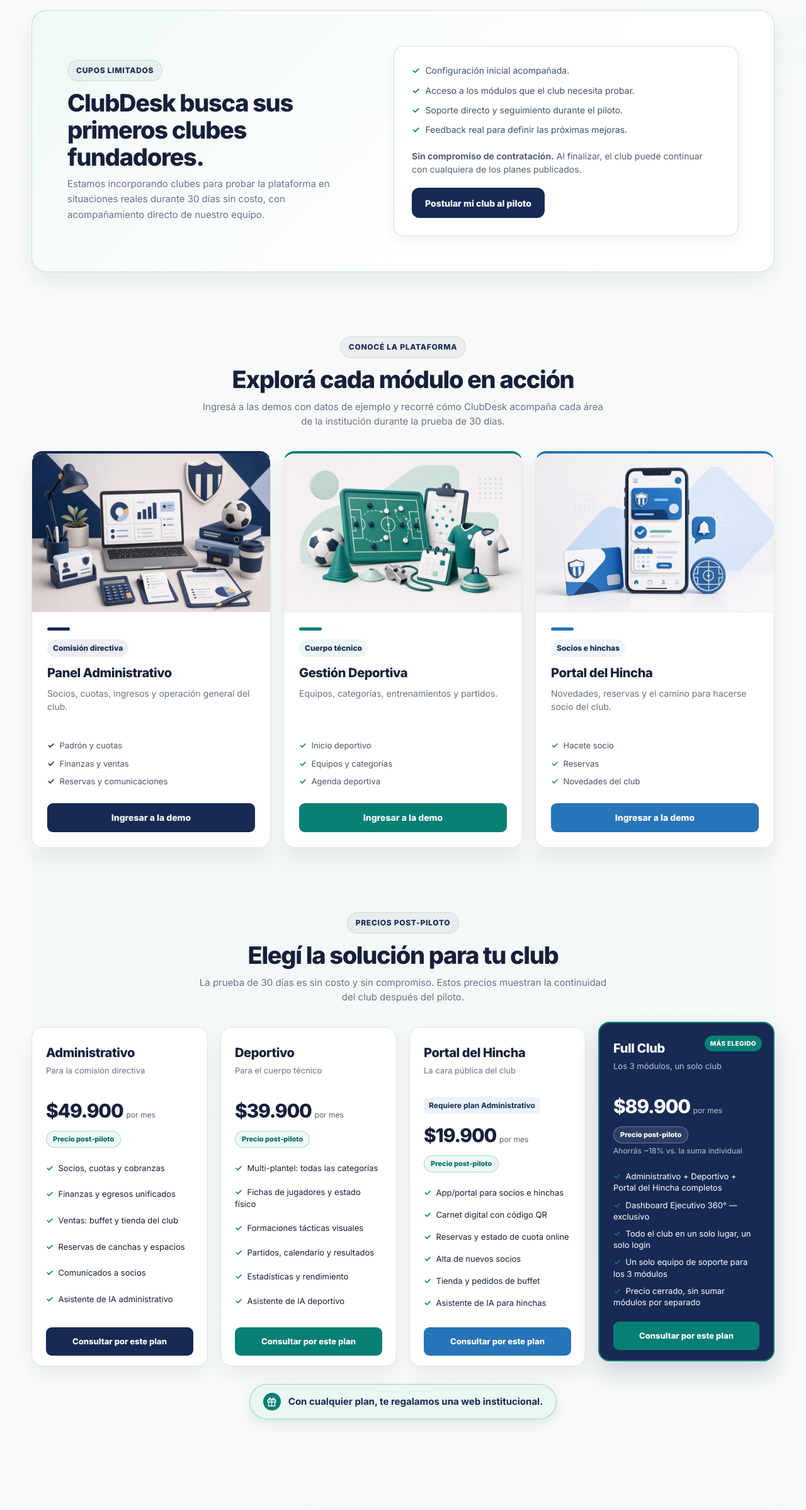
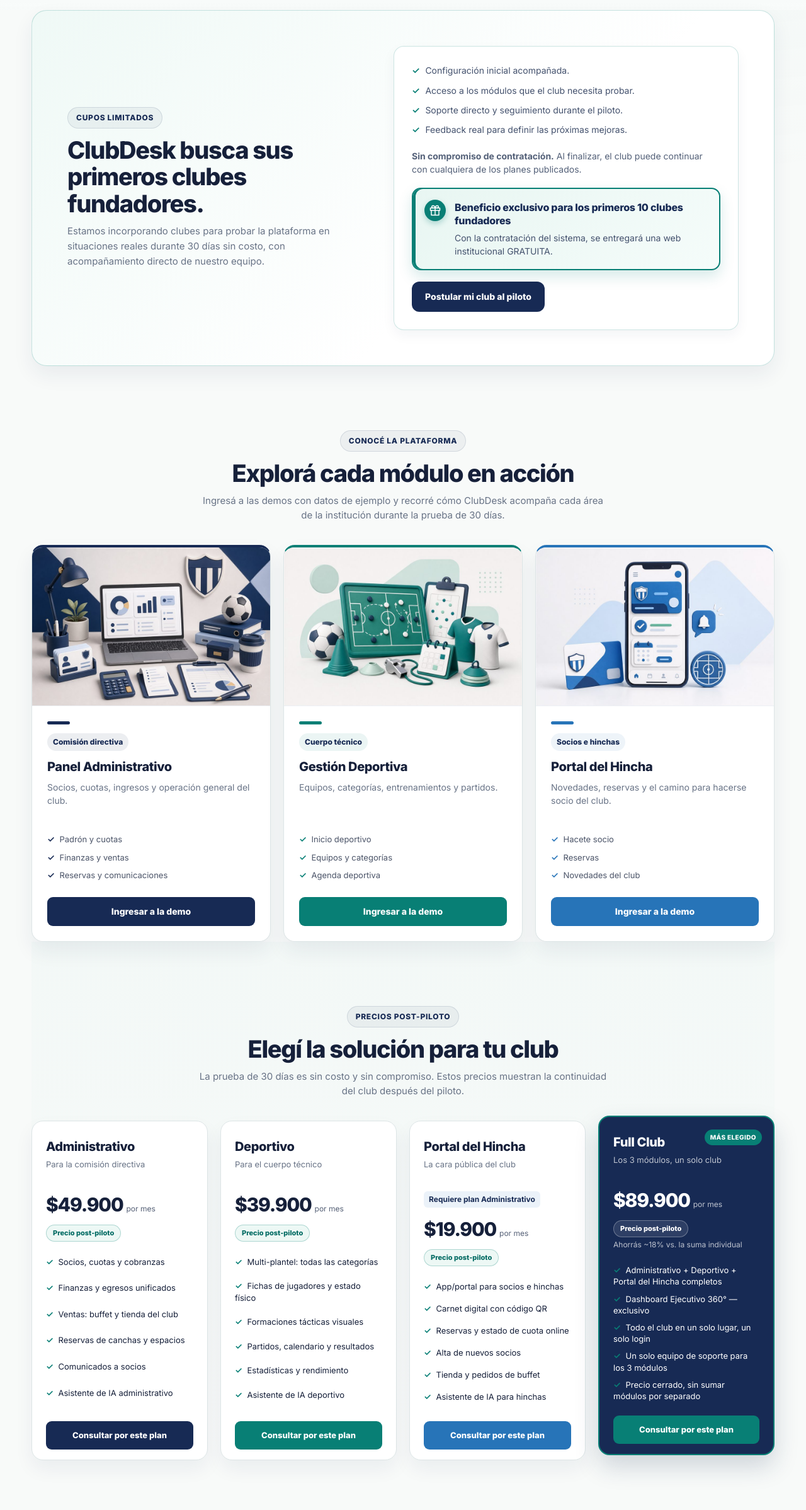
Before and after one commit to Bautistanielsen/PrototipoClubes, a React (Vite) app: page / in a window 1280 px wide. Shown: the part 1386-3783 px from the top of the page at 63% size. Built offline with nearby package versions, Linux system fonts and the light colour scheme.

Commit message:
feat: clarify founding club website offer

```diff
--- a/clubdesk-planes.html
+++ b/clubdesk-planes.html
@@ -236,7 +236,7 @@
     <p>Dejá el Excel, el WhatsApp y el cuaderno de la secretaría. Elegí el módulo que tu club necesita hoy — o llevate el combo completo.</p>
     <div class="gift-ribbon">
       <svg class="icon" viewBox="0 0 24 24" style="stroke:#a8823f; width:16px; height:16px"><path d="M20 12v9H4v-9"/><path d="M2 7h20v5H2z"/><path d="M12 22V7"/><path d="M12 7H7.5a2.5 2.5 0 0 1 0-5C11 2 12 7 12 7Z"/><path d="M12 7h4.5a2.5 2.5 0 0 0 0-5C13 2 12 7 12 7Z"/></svg>
-      <span><b>Con cualquier plan</b> te regalamos la página web institucional de tu club — la web que hoy no tenés.</span>
+      <span><b>A los 10 primeros clubes fundadores</b> les regalamos la página web institucional — la web que hoy no tienen.</span>
     </div>
   </section>
 
@@ -259,7 +259,7 @@
         <li><svg class="icon" viewBox="0 0 24 24"><path d="M20 6 9 17l-5-5"/></svg>Asistente de IA administrativo</li>
       </ul>
       <button class="cta cta-admin">Elegir Administrativo</button>
-      <div class="gift-stub"><svg class="icon" viewBox="0 0 24 24"><path d="M20 12v9H4v-9"/><path d="M2 7h20v5H2z"/><path d="M12 22V7"/></svg><span><b>Página web institucional</b> de regalo incluida</span></div>
+      <div class="gift-stub"><svg class="icon" viewBox="0 0 24 24"><path d="M20 12v9H4v-9"/><path d="M2 7h20v5H2z"/><path d="M12 22V7"/></svg><span><b>Página web institucional</b> de regalo para los 10 primeros clubes fundadores</span></div>
     </div>
 
     <div class="card">
@@ -279,7 +279,7 @@
         <li><svg class="icon" viewBox="0 0 24 24"><path d="M20 6 9 17l-5-5"/></svg>Asistente de IA deportivo</li>
       </ul>
       <button class="cta cta-deportivo">Elegir Deportivo</button>
-      <div class="gift-stub"><svg class="icon" viewBox="0 0 24 24"><path d="M20 12v9H4v-9"/><path d="M2 7h20v5H2z"/><path d="M12 22V7"/></svg><span><b>Página web institucional</b> de regalo incluida</span></div>
+      <div class="gift-stub"><svg class="icon" viewBox="0 0 24 24"><path d="M20 12v9H4v-9"/><path d="M2 7h20v5H2z"/><path d="M12 22V7"/></svg><span><b>Página web institucional</b> de regalo para los 10 primeros clubes fundadores</span></div>
     </div>
 
     <div class="card">
@@ -300,7 +300,7 @@
         <li><svg class="icon" viewBox="0 0 24 24"><path d="M20 6 9 17l-5-5"/></svg>Asistente de IA para hinchas</li>
       </ul>
       <button class="cta cta-portal">Elegir Portal</button>
-      <div class="gift-stub"><svg class="icon" viewBox="0 0 24 24"><path d="M20 12v9H4v-9"/><path d="M2 7h20v5H2z"/><path d="M12 22V7"/></svg><span><b>Página web institucional</b> de regalo incluida</span></div>
+      <div class="gift-stub"><svg class="icon" viewBox="0 0 24 24"><path d="M20 12v9H4v-9"/><path d="M2 7h20v5H2z"/><path d="M12 22V7"/></svg><span><b>Página web institucional</b> de regalo para los 10 primeros clubes fundadores</span></div>
     </div>
 
     <div class="card featured">
@@ -320,7 +320,7 @@
         <li><svg class="icon" viewBox="0 0 24 24"><path d="M20 6 9 17l-5-5"/></svg>Precio cerrado, sin sumar módulos por separado</li>
       </ul>
       <button class="cta cta-full">Elegir Full Club</button>
-      <div class="gift-stub"><svg class="icon" viewBox="0 0 24 24"><path d="M20 12v9H4v-9"/><path d="M2 7h20v5H2z"/><path d="M12 22V7"/></svg><span><b>Página web institucional</b> de regalo incluida</span></div>
+      <div class="gift-stub"><svg class="icon" viewBox="0 0 24 24"><path d="M20 12v9H4v-9"/><path d="M2 7h20v5H2z"/><path d="M12 22V7"/></svg><span><b>Página web institucional</b> de regalo para los 10 primeros clubes fundadores</span></div>
     </div>
 
   </section>
@@ -358,7 +358,7 @@
   </section>
 
   <p class="note" id="contacto">
-    Todos los precios en pesos argentinos, sin permanencia mínima. La <b>página web institucional de regalo</b> incluye inicio, historia del club, contacto, ubicación y sponsors — se entrega dentro de los primeros 10 días de contratado cualquier plan. El módulo <b>Portal del Socio</b> requiere tener activo el plan Administrativo. ¿Dudas? Escribinos y armamos el plan a medida de tu club.
+    Todos los precios en pesos argentinos, sin permanencia mínima. La <b>página web institucional de regalo</b> incluye inicio, historia del club, contacto, ubicación y sponsors — se entrega dentro de los primeros 10 días de contratado el plan, y es exclusiva para los primeros 10 clubes fundadores. El módulo <b>Portal del Socio</b> requiere tener activo el plan Administrativo. ¿Dudas? Escribinos y armamos el plan a medida de tu club.
   </p>
 
 </div>
--- a/src/components/ModuleSelector.tsx
+++ b/src/components/ModuleSelector.tsx
@@ -233,6 +233,21 @@
               <li>Feedback real para definir las próximas mejoras.</li>
             </ul>
             <p className="landing-pilot-note"><strong>Sin compromiso de contratación.</strong> Al finalizar, el club puede continuar con cualquiera de los planes publicados.</p>
+            <aside className="landing-pilot-offer" aria-label="Beneficio exclusivo para los primeros 10 clubes fundadores">
+              <span className="landing-pilot-offer-icon" aria-hidden="true">
+                <svg width="18" height="18" viewBox="0 0 24 24" fill="none" stroke="currentColor" strokeWidth="2" strokeLinecap="round" strokeLinejoin="round">
+                  <path d="M20 12v10H4V12" />
+                  <path d="M2 7h20v5H2z" />
+                  <path d="M12 22V7" />
+                  <path d="M12 7H7.5a2.5 2.5 0 0 1 0-5C11 2 12 7 12 7z" />
+                  <path d="M12 7h4.5a2.5 2.5 0 0 0 0-5C13 2 12 7 12 7z" />
+                </svg>
+              </span>
+              <div className="landing-pilot-offer-content">
+                <h3 className="landing-pilot-offer-title">Beneficio exclusivo para los primeros 10 clubes fundadores</h3>
+                <p className="landing-pilot-offer-body">Con la contratación del sistema, se entregará una web institucional GRATUITA.</p>
+              </div>
+            </aside>
             <a className="landing-button landing-button--pilot" href="#contacto" onClick={(event) => scrollToSection(event, 'contacto')}>Postular mi club al piloto</a>
           </div>
         </section>
@@ -287,18 +302,6 @@
               </article>
             ))}
           </div>
-          <aside className="landing-institutional-badge" aria-label="Beneficio incluido">
-            <span aria-hidden="true">
-              <svg width="12" height="12" viewBox="0 0 24 24" fill="none" stroke="currentColor" strokeWidth="2.25" strokeLinecap="round" strokeLinejoin="round">
-                <path d="M20 12v10H4V12" />
-                <path d="M2 7h20v5H2z" />
-                <path d="M12 22V7" />
-                <path d="M12 7H7.5a2.5 2.5 0 1 1 2.45-3c.45 1.7 2.05 3 2.05 3Z" />
-                <path d="M12 7h4.5a2.5 2.5 0 1 0-2.45-3C13.6 5.7 12 7 12 7Z" />
-              </svg>
-            </span>
-            <p><strong>Con cualquier plan, te regalamos una web institucional.</strong></p>
-          </aside>
         </section>
 
         <section className="landing-section landing-shell landing-case-study-section" id="ecommerce" aria-labelledby="ecommerce-title">
--- a/src/index.css
+++ b/src/index.css
@@ -114,6 +114,12 @@
 .landing-pilot-details ul { display: grid; gap: 11px; margin: 0 0 20px; padding: 0; color: #43516d; font-size: 14px; line-height: 1.45; list-style: none; }
 .landing-pilot-details li::before { content: '✓'; margin-right: 9px; color: var(--landing-teal); font-weight: 800; }
 .landing-pilot-note { margin: 0 0 18px; color: #536078; font-size: 14px; line-height: 1.55; }
+.landing-pilot-offer { display: flex; align-items: flex-start; gap: 14px; margin: 0 0 18px; border: 2px solid var(--landing-teal); border-radius: 14px; padding: 17px 18px; background: linear-gradient(135deg, #e8f6f2, #f5fcfa); box-shadow: inset 4px 0 0 var(--landing-teal), 0 10px 22px rgba(8, 127, 117, .16); }
+.landing-pilot-offer-icon { display: grid; flex: 0 0 auto; width: 34px; height: 34px; place-items: center; border-radius: 50%; color: #fff; background: var(--landing-teal); box-shadow: 0 4px 10px rgba(8, 127, 117, .28); }
+.landing-pilot-offer-icon svg { display: block; width: 18px; height: 18px; }
+.landing-pilot-offer-content { min-width: 0; }
+.landing-pilot-offer-title { margin: 2px 0 6px; color: var(--landing-navy); font-size: 16px; font-weight: 800; letter-spacing: -.015em; line-height: 1.3; }
+.landing-pilot-offer-body { margin: 0; color: #43516d; font-size: 14px; line-height: 1.55; }
 .landing-button--pilot { background: var(--landing-navy); color: #fff; }
 .landing-button--pilot:hover { color: #fff; background: #1d3568; }
 .landing-section { margin-top: 0; padding: var(--landing-section-space) 0 0; scroll-margin-top: 100px; }
```
